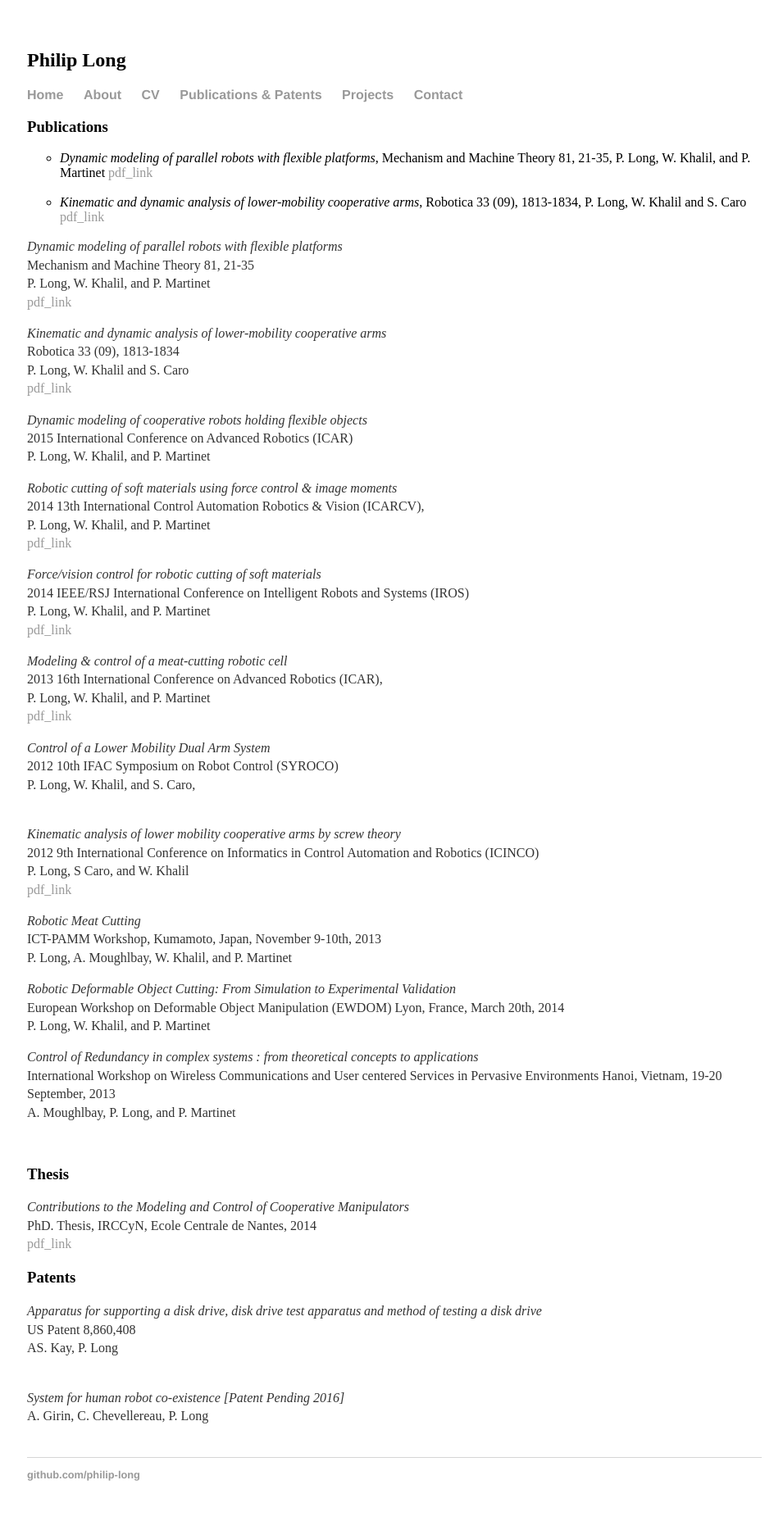
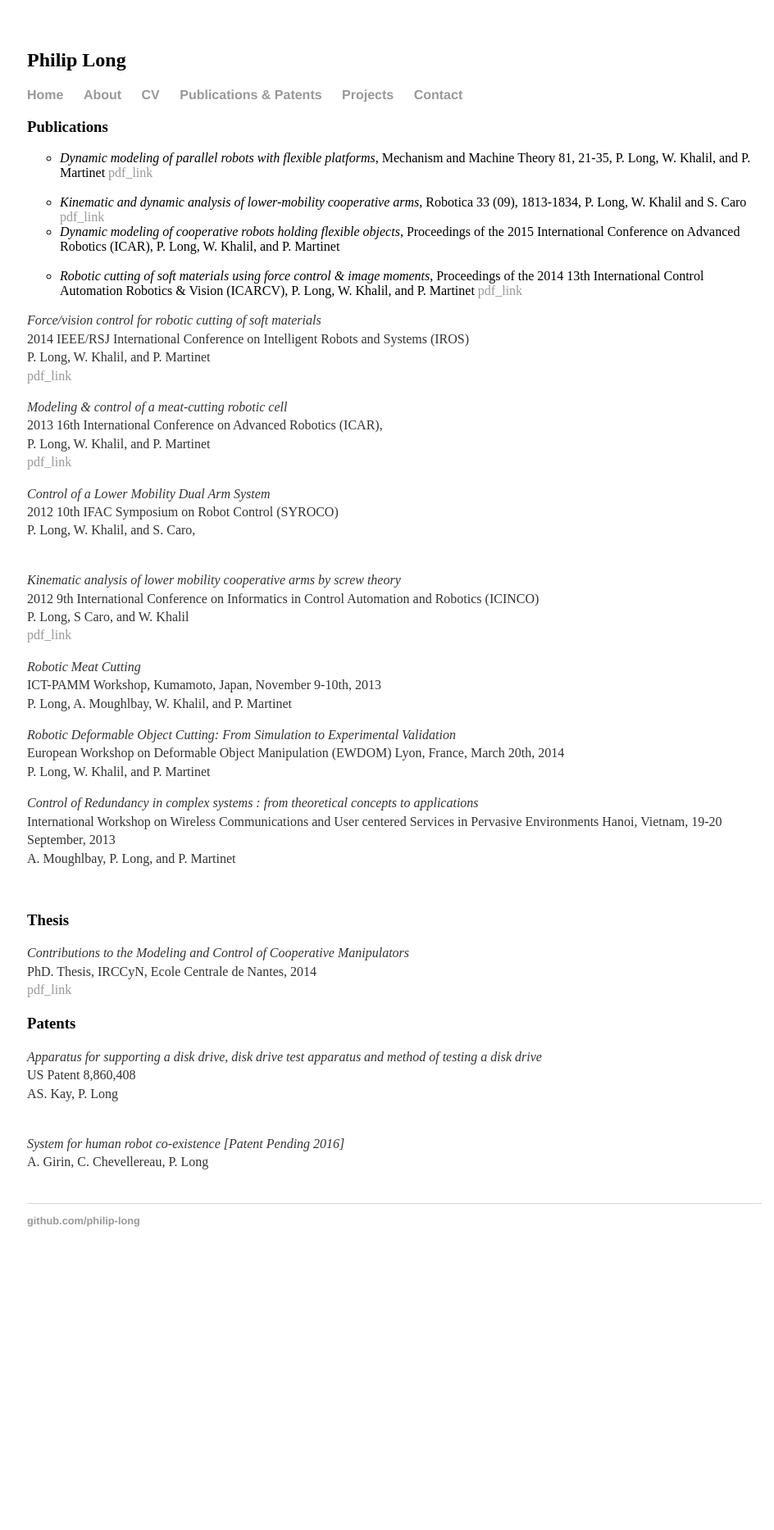
Before and after one commit to philip-long/philip-long.github.io, a Jekyll site: the page built from publications/index.html, in a window 1280 px wide. Shown: the whole page at 82% size, without its empty margins (159-1103 px from the left). Built offline with Jekyll 4.4.1, drawn with Linux system fonts in a browser that asks for light colours; after the commit the page ends 1557 px from its top, so only the background shows below that.

Commit message:
changing publications

```diff
--- a/publications/index.html
+++ b/publications/index.html
@@ -16,39 +16,25 @@ title: Philip Long, PhD, Roboticist
         <a href="https://hal.archives-ouvertes.fr/hal-01084563/document"> pdf_link</a>
     </li>
 
+    <li>
+     <i>Dynamic modeling of cooperative robots holding flexible objects</i>, Proceedings of the 2015 International Conference on Advanced Robotics (ICAR), P. Long, W. Khalil, and P. Martinet<br>
+    </li>
+
+    <br>
+
+    <li>
+     <i>Robotic cutting of soft materials using force control & image moments</i>, Proceedings of the 2014 13th International  Control Automation Robotics & Vision (ICARCV), P. Long, W. Khalil, and P. Martinet <a href="https://www.researchgate.net/profile/Philip_Long2/publication/282004950_Robotic_cutting_of_soft_materials_using_force_control__image_moments/links/5601179908aeafc8ac8c8041.pdf"> pdf_link</a>
+
+    </li>
+
 </ul>
 
 
 
-    <p>
-     <i>Dynamic modeling of parallel robots with flexible platforms</i><br>
-    Mechanism and Machine Theory 81, 21-35<br>
-    P. Long, W. Khalil, and P. Martinet<br>
-<a href="https://www.researchgate.net/profile/Philip_Long2/publication/263893839_Dynamic_modeling_of_parallel_robots_with_flexible_platforms/links/53d8a3110cf2631430c32dfe.pdf"> pdf_link</a>
-
-     </p>
-
-    <p>
-    <i>Kinematic and dynamic analysis of lower-mobility cooperative arms</i><br>
-    Robotica 33 (09), 1813-1834<br>
-    P. Long, W. Khalil and S. Caro<br>
-        <a href="https://hal.archives-ouvertes.fr/hal-01084563/document"> pdf_link</a>
-     </p>
 
 
 
-      <p>
-    <i>Dynamic modeling of cooperative robots holding flexible objects</i><br>
-    2015 International Conference on Advanced Robotics (ICAR)<br>
-    P. Long, W. Khalil, and P. Martinet<br>
-     </p>
 
-     <p>
-    <i>Robotic cutting of soft materials using force control & image moments</i><br>
-    2014 13th International  Control Automation Robotics & Vision (ICARCV),<br>
-    P. Long, W. Khalil, and P. Martinet<br>
-           <a href="https://www.researchgate.net/profile/Philip_Long2/publication/282004950_Robotic_cutting_of_soft_materials_using_force_control__image_moments/links/5601179908aeafc8ac8c8041.pdf"> pdf_link</a>
-    </p>
 
      <p>
     <i>Force/vision control for robotic cutting of soft materials</i><br>
```
Also changed, not shown: other parts of publications/index.html (+31 -0 lines).
